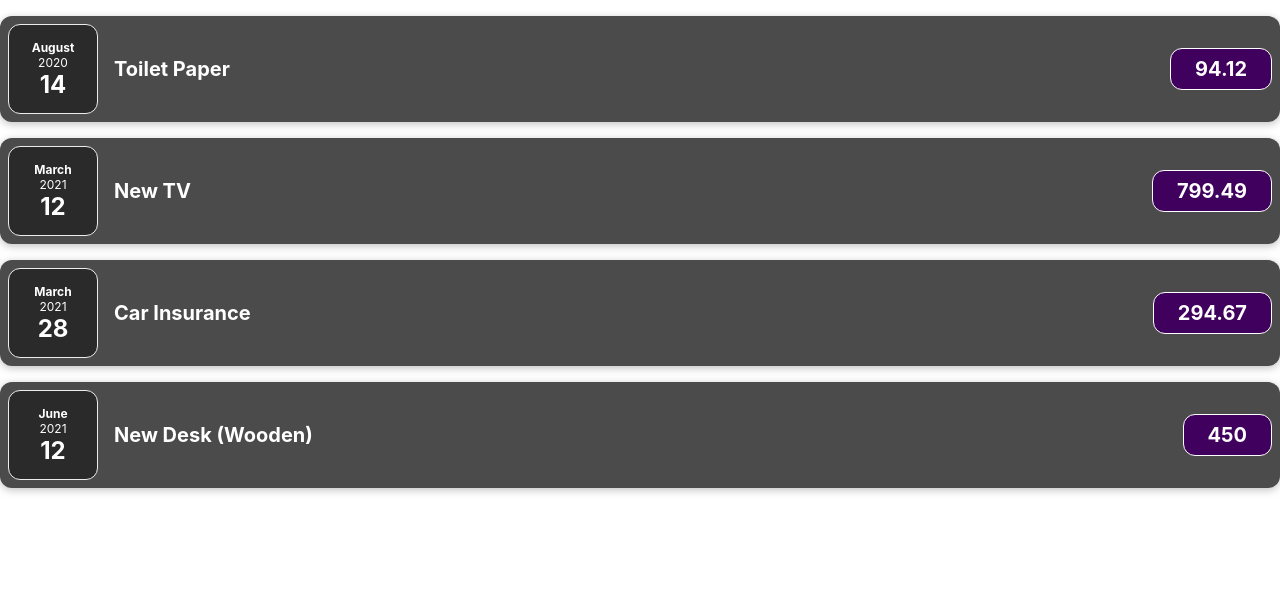
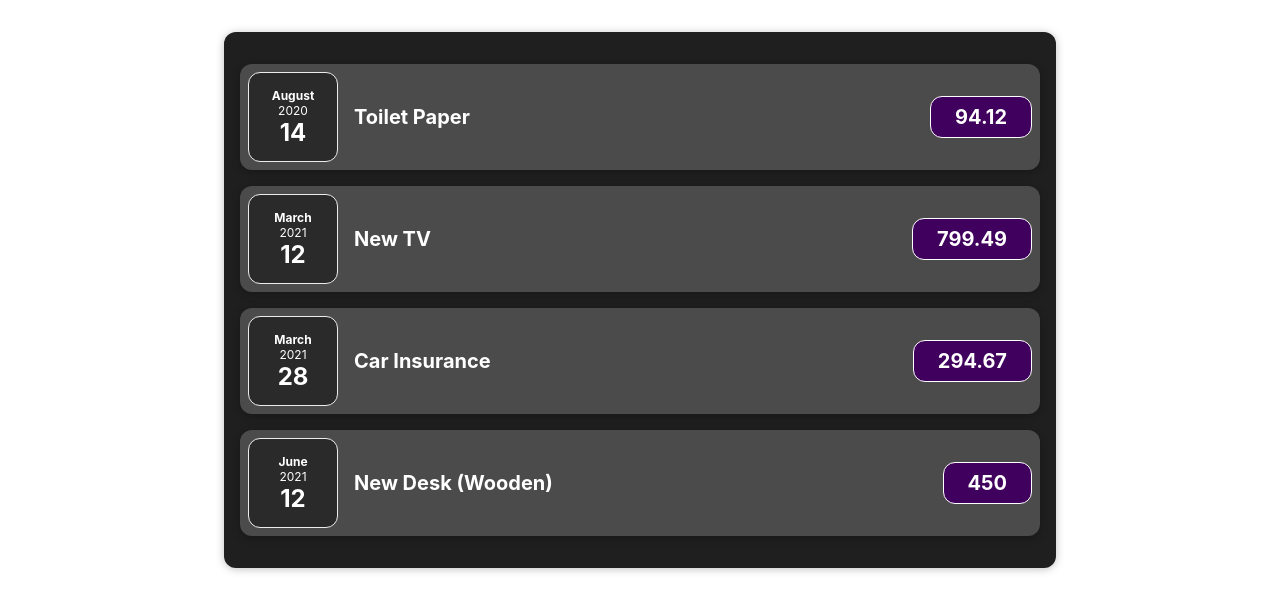
Before and after one commit to IvanHrushevich/react-expense-tracker, a React (Create React App) app: page / in a window 1280 px wide. Shown: the top 612 px of the page. Built offline with nearby package versions, Linux system fonts and the light colour scheme.

Commit message:
implement Expenses component

```diff
--- a/src/App.js
+++ b/src/App.js
@@ -1,4 +1,4 @@
-import ExpenseItem from './components/ExpenseItem';
+import Expenses from './components/Expenses';
 
 function App() {
 	const expenses = [
@@ -23,30 +23,7 @@ function App() {
 		},
 	];
 
-	return (
-		<>
-			<ExpenseItem
-				title={expenses[0].title}
-				amount={expenses[0].amount}
-				date={expenses[0].date}
-			/>
-			<ExpenseItem
-				title={expenses[1].title}
-				amount={expenses[1].amount}
-				date={expenses[1].date}
-			/>
-			<ExpenseItem
-				title={expenses[2].title}
-				amount={expenses[2].amount}
-				date={expenses[2].date}
-			/>
-			<ExpenseItem
-				title={expenses[3].title}
-				amount={expenses[3].amount}
-				date={expenses[3].date}
-			/>
-		</>
-	);
+	return <Expenses items={expenses} />;
 }
 
 export default App;
--- /dev/null
+++ b/src/components/Expenses.css
@@ -0,0 +1,9 @@
+.expenses {
+	padding: 1rem;
+	background-color: rgb(31, 31, 31);
+	margin: 2rem auto;
+	width: 50rem;
+	max-width: 95%;
+	border-radius: 12px;
+	box-shadow: 0 1px 8px rgba(0, 0, 0, 0.25);
+}
--- /dev/null
+++ b/src/components/Expenses.js
@@ -0,0 +1,32 @@
+import ExpenseItem from './ExpenseItem';
+
+import './Expenses.css';
+
+function Expenses(props) {
+	return (
+		<div className="expenses">
+			<ExpenseItem
+				title={props.items[0].title}
+				amount={props.items[0].amount}
+				date={props.items[0].date}
+			/>
+			<ExpenseItem
+				title={props.items[1].title}
+				amount={props.items[1].amount}
+				date={props.items[1].date}
+			/>
+			<ExpenseItem
+				title={props.items[2].title}
+				amount={props.items[2].amount}
+				date={props.items[2].date}
+			/>
+			<ExpenseItem
+				title={props.items[3].title}
+				amount={props.items[3].amount}
+				date={props.items[3].date}
+			/>
+		</div>
+	);
+}
+
+export default Expenses;
```
